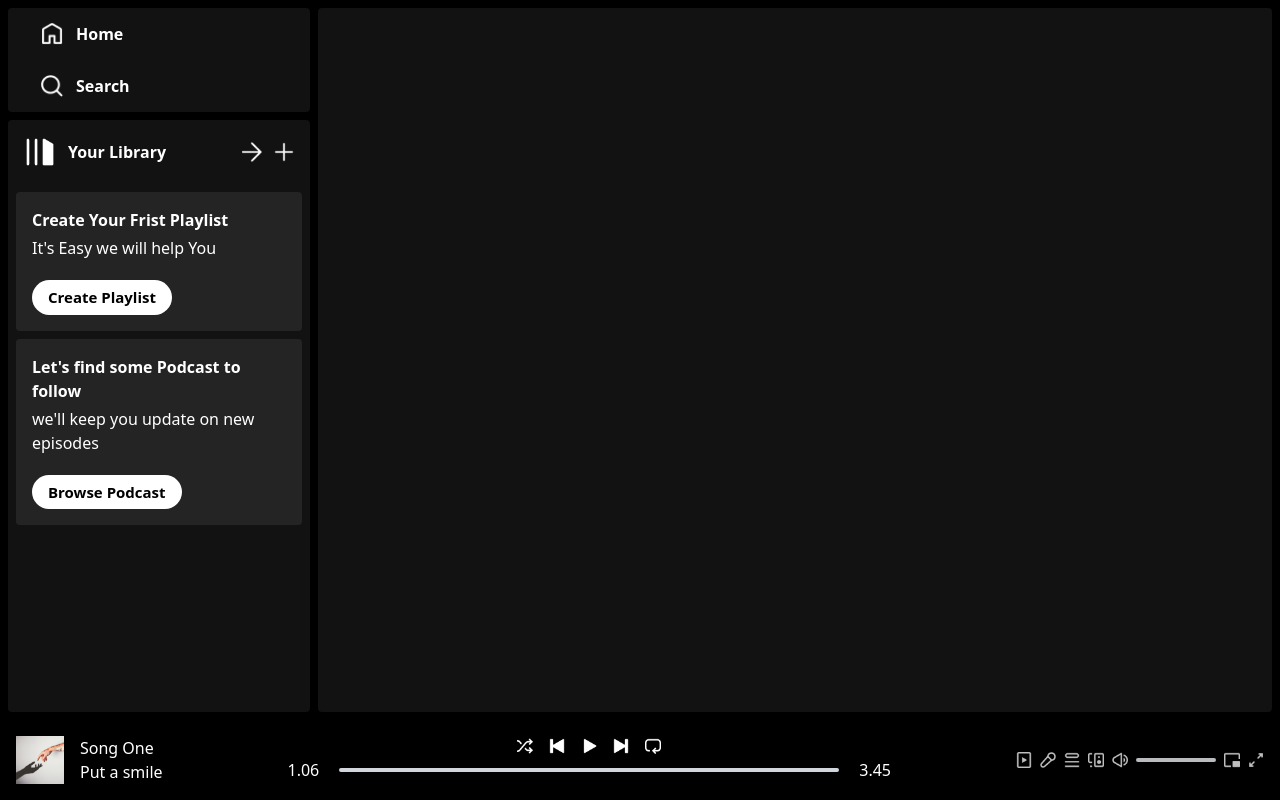
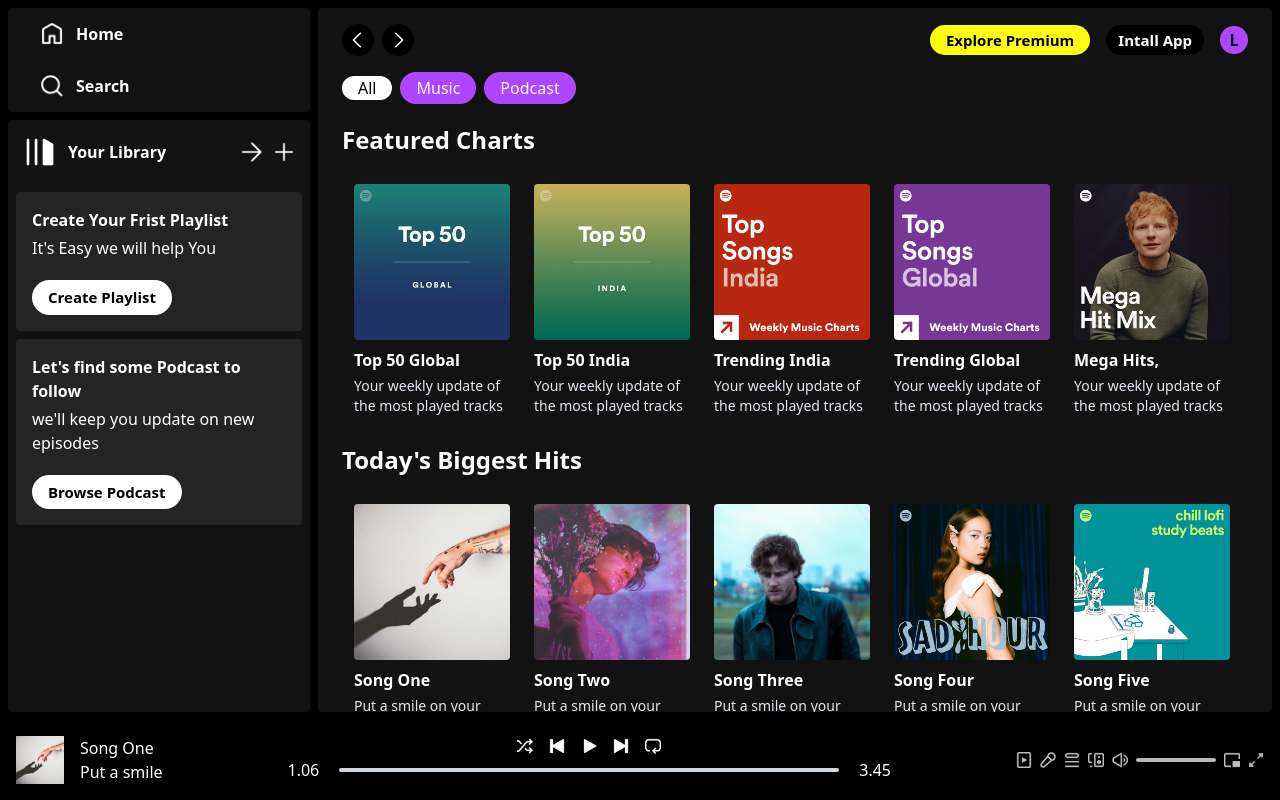
Before and after one commit to Liladharithole/spotify-clone, a React (Vite) app: page / in a window 1280 px wide. Built offline with nearby package versions, Linux system fonts and the light colour scheme.

Commit message:
Final Project

```diff
--- a/src/components/Display.jsx
+++ b/src/components/Display.jsx
@@ -1,13 +1,13 @@
 import React from "react";
 import { Route, Routes } from "react-router-dom";
-// import DisplayHome from "./DisplayHome";
+import DisplayHome from "./DisplayHome";
 import DisplayAlbum from "./DisplayAlbum";
 
 const Display = () => {
   return (
     <div className="w-[100%] m-2 px-6 pt-4 rounded bg-[#121212] text-white overflow-auto lg:w-[75%] lg:ml-0">
       <Routes>
-        {/* <Route path="/" element={<DisplayHome></DisplayHome>}></Route> */}
+        <Route path="/" element={<DisplayHome></DisplayHome>}></Route>
         <Route
           path="/album/:id"
           element={<DisplayAlbum></DisplayAlbum>}
--- /dev/null
+++ b/src/components/DisplayHome.jsx
@@ -0,0 +1,44 @@
+import React from "react";
+import Navbar from "./Navbar";
+import { albumsData } from "../assets/assets";
+import { songsData } from "../assets/assets";
+import SongItem from "./SongItem";
+import TempAlbumItem from "./TempAlbumItem";
+
+const DisplayHome = () => {
+  return (
+    <>
+      <Navbar></Navbar>
+      <div className="my-4">
+        <h1 className="my-5 font-bold text-2xl">Featured Charts</h1>
+        <div className="flex overflow-auto">
+          {albumsData.map((item, index) => (
+            <TempAlbumItem
+              key={index}
+              image={item.image}
+              name={item.name}
+              desc={item.desc}
+              id={item.id}
+            ></TempAlbumItem>
+          ))}
+        </div>
+      </div>
+      <div className="my-4">
+        <h1 className="my-5 font-bold text-2xl">Today's Biggest Hits</h1>
+        <div className="flex overflow-auto">
+          {songsData.map((item, index) => (
+            <SongItem
+              key={index}
+              image={item.image}
+              name={item.name}
+              desc={item.desc}
+              id={item.id}
+            ></SongItem>
+          ))}
+        </div>
+      </div>
+    </>
+  );
+};
+
+export default DisplayHome;
--- /dev/null
+++ b/src/components/TempAlbumItem.jsx
@@ -0,0 +1,19 @@
+import React from "react";
+import { useNavigate } from "react-router-dom";
+
+const AlbumItem = ({ image, name, desc, id }) => {
+  const navigate = useNavigate();
+
+  return (
+    <div
+      onClick={() => navigate(`./album/${id}`)}
+      className="min-w-[180px] p-2 px-3 rounded cursor-pointer hover:bg-[#ffffff26] hover:scale-105 duration-200"
+    >
+      <img className="rounded" src={image} alt="" />
+      <p className="font-bold mt-2 mb-1">{name}</p>
+      <p className="text-slate-200 text-sm">{desc}</p>
+    </div>
+  );
+};
+
+export default AlbumItem;
```
